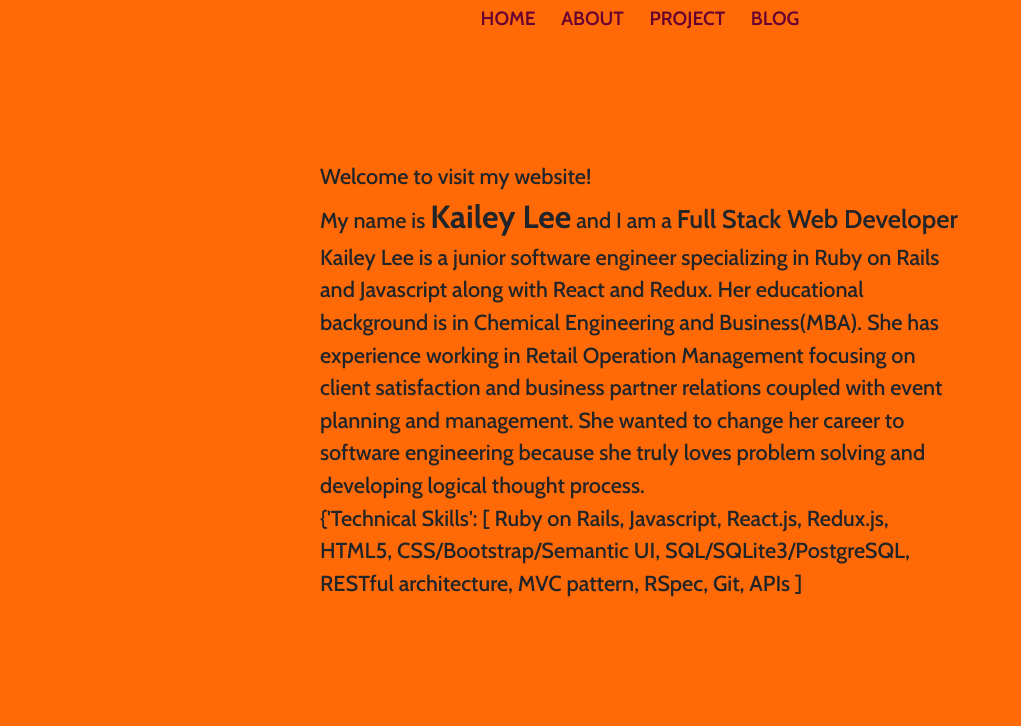
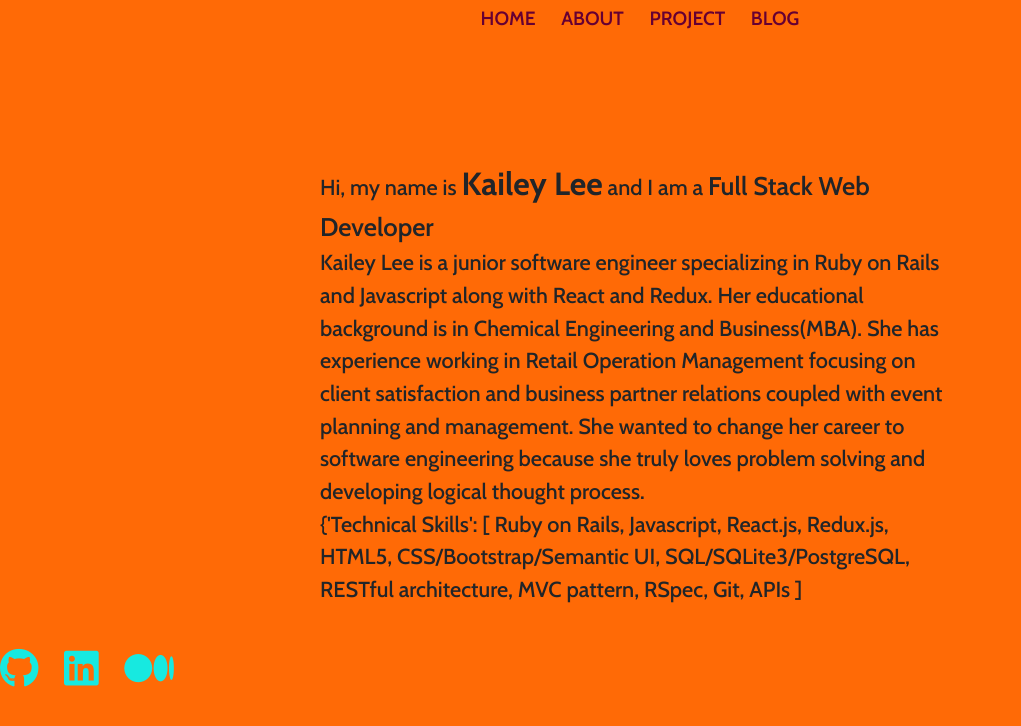
Before and after one commit to kailey16/kailey16.github.io, a React (Create React App) app: page /aboutme in a window 1280 px wide. Shown: the top 726 px of the page, without its empty margins (0-1021 px from the left). Built offline with nearby package versions, Linux system fonts and the light colour scheme; a web font is replaced by a local one.

Commit message:
aboutme icons added:

```diff
--- a/src/AboutMe/AboutMe.js
+++ b/src/AboutMe/AboutMe.js
@@ -5,16 +5,27 @@ const AboutMe = () => {
   return (
     <div id="aboutme">
       <div className="bio">
-        Welcome to visit my website!<br/>
-        My name is <span className="bioName">Kailey Lee</span> and I am a <span className="bioStatus">Full Stack Web Developer</span>
+        Hi, my name is <span className="bioName">Kailey Lee</span> and I am a <span className="bioStatus">Full Stack Web Developer</span>
 
         <p className="bioDetail">
           Kailey Lee is a junior software engineer specializing in Ruby on Rails and Javascript along with React and Redux. Her educational background is in Chemical Engineering and Business(MBA). She has experience working in Retail Operation Management focusing on client satisfaction and business partner relations coupled with event planning and management. She wanted to change her career to software engineering because she truly loves problem solving and developing logical thought process.
         </p>
 
         {`{'Technical Skills': [ Ruby on Rails, Javascript, React.js, Redux.js, HTML5, CSS/Bootstrap/Semantic UI, SQL/SQLite3/PostgreSQL, RESTful architecture, MVC pattern, RSpec, Git, APIs ]`}
+      </div>
 
+      <div className="aboutmeIcons">
+        <a target="_blank" rel="noopener noreferrer" href="https://github.com/kailey16">
+          <i class="fab fa-github aboutmeIcon" />
+        </a>
+        <a target="_blank" rel="noopener noreferrer" href="https://www.linkedin.com/in/kaileyleemcintosh/">
+          <i class="fab fa-linkedin aboutmeIcon" />
+        </a>
+        <a target="_blank" rel="noopener noreferrer" href="https://medium.com/@klee.mcintosh">
+          <i class="fab fa-medium aboutmeIcon"></i>
+        </a>
       </div>
+
     </div>
   )
 }
--- a/src/Home/HomeText.js
+++ b/src/Home/HomeText.js
@@ -13,10 +13,10 @@ const HomeText = () => {
         <a href="/aboutme">
           <i class="fas fa-info-circle mainIcon" />
         </a>
-        <a target="_blank" href="https://github.com/kailey16">
+        <a target="_blank" rel="noopener noreferrer" href="https://github.com/kailey16">
           <i class="fab fa-github mainIcon" />
         </a>
-        <a target="blank" href="https://www.linkedin.com/in/kaileyleemcintosh/">
+        <a target="_blank" rel="noopener noreferrer" href="https://www.linkedin.com/in/kaileyleemcintosh/">
           <i class="fab fa-linkedin mainIcon" />
         </a>
       </div>
--- a/src/style/AboutMe.css
+++ b/src/style/AboutMe.css
@@ -32,3 +32,17 @@
   font-size: 1.7vw;
   font-weight: 500;
 }
+
+
+
+
+
+.aboutmeIcons a {
+  padding-right: 2vw;
+  color: #17e9e0 !important;
+  font-size: 3.1vw;
+}
+
+.aboutmeIcon:hover, .aboutmeIcon:active {
+  font-size: 3.5vw;
+}
```
